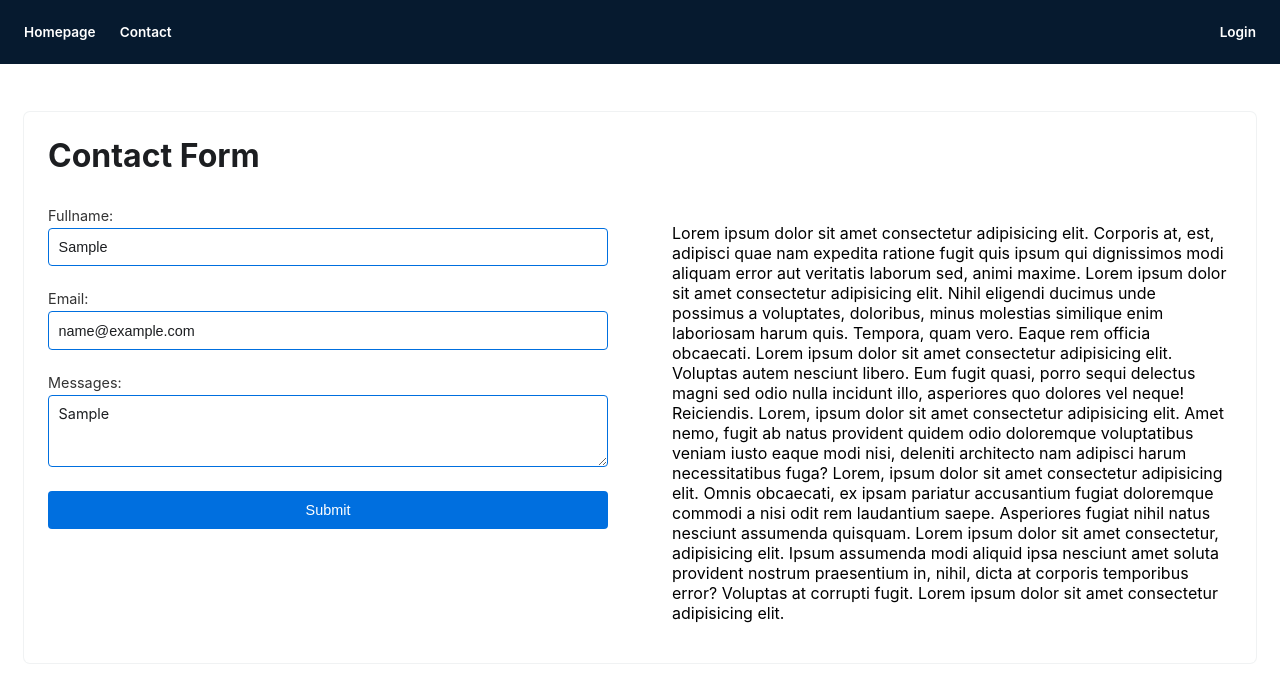
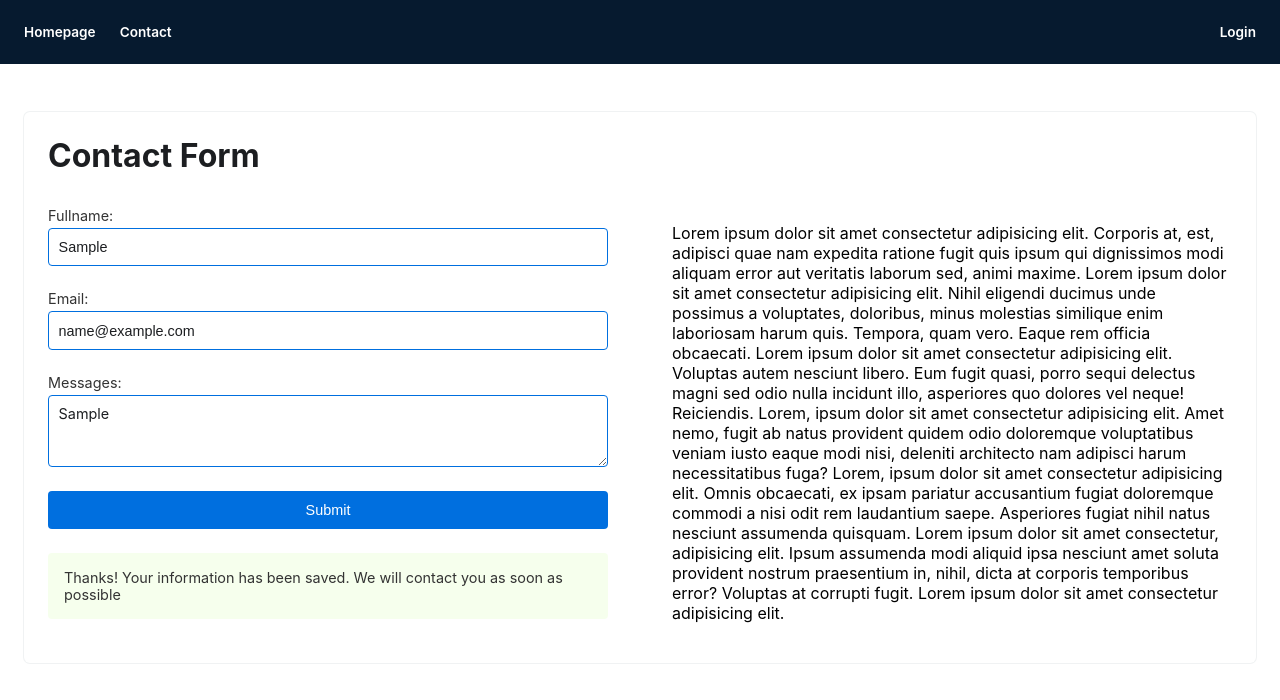
Before and after one commit to gucal/github-api-typescript, a Next.js app: page /contact in a window 1280 px wide. Both pictures are taken after typing "Sample", "name@example.com", "Sample" into the empty fields and a click on the button "Submit". Shown: the top 700 px of the page. Built offline with nearby package versions, Linux system fonts and the light colour scheme.

Commit message:
alert component props changes

```diff
--- a/components/Alert/index.tsx
+++ b/components/Alert/index.tsx
@@ -3,10 +3,11 @@ import AlertArea from './style'
 
 interface AlertProps {
   children: React.ReactNode
+  type?: 'success' | 'error'
 }
 
-const Alert: React.FC<AlertProps> = ({ children }) => {
-  return <AlertArea>{children}</AlertArea>
+const Alert: React.FC<AlertProps> = ({ children, type }) => {
+  return <AlertArea type={type}>{children}</AlertArea>
 }
 
 export default Alert
--- a/components/Alert/style.js
+++ b/components/Alert/style.js
@@ -3,11 +3,10 @@ import { colors, fonts } from '../../styles/theme'
 
 const AlertArea = styled.div`
   padding: 1rem;
-  color: #fff;
+  color: ${({ type }) => (type == 'success' ? colors.secondaryTextColor : '#fff')};
   font-weight: 400;
   font-size: ${fonts.md};
-  background: ${colors.primary};
-  border: 1px solid #d3d3d3;
+  background: ${({ type }) => (type == 'success' ? colors.success : colors.error)};
   border-radius: 4px;
 `
 
--- a/pages/contact/index.tsx
+++ b/pages/contact/index.tsx
@@ -1,3 +1,4 @@
+import { useState } from 'react'
 import type { NextPage } from 'next'
 import Head from 'next/head'
 import { useForm, SubmitHandler } from 'react-hook-form'
@@ -5,6 +6,7 @@ import { useForm, SubmitHandler } from 'react-hook-form'
 import { Button, Container, Input, Textarea, Title } from '../../components/UI/style'
 import Card from '../../components/Card'
 import { FormErrorLabel, FormItem, FormLabel } from '../../components/Form'
+import Alert from '../../components/Alert'
 
 interface IFormInput {
   fullname: string
@@ -19,7 +21,9 @@ const Contact: NextPage = () => {
     formState: { errors },
   } = useForm<IFormInput>({ mode: 'onSubmit' })
 
-  const onSubmit: SubmitHandler<IFormInput> = (data) => console.log(data)
+  const [isSubmit, setSubmit] = useState(false)
+
+  const onSubmit: SubmitHandler<IFormInput> = () => setSubmit(true)
 
   return (
     <Container>
@@ -69,6 +73,11 @@ const Contact: NextPage = () => {
                   Submit
                 </Button>
               </FormItem>
+              {isSubmit && (
+                <Alert type="success">
+                  Thanks! Your information has been saved. We will contact you as soon as possible
+                </Alert>
+              )}
             </form>
           </div>
           <div className="w-full">
--- a/pages/index.tsx
+++ b/pages/index.tsx
@@ -63,7 +63,7 @@ const Home: NextPage = () => {
         </div>
       ) : isUserError ? (
         <div className="mt-4">
-          <Alert>User Not Found!</Alert>
+          <Alert type="error">User Not Found!</Alert>
         </div>
       ) : (
         Object.keys(userInfo).length > 0 && (
```
